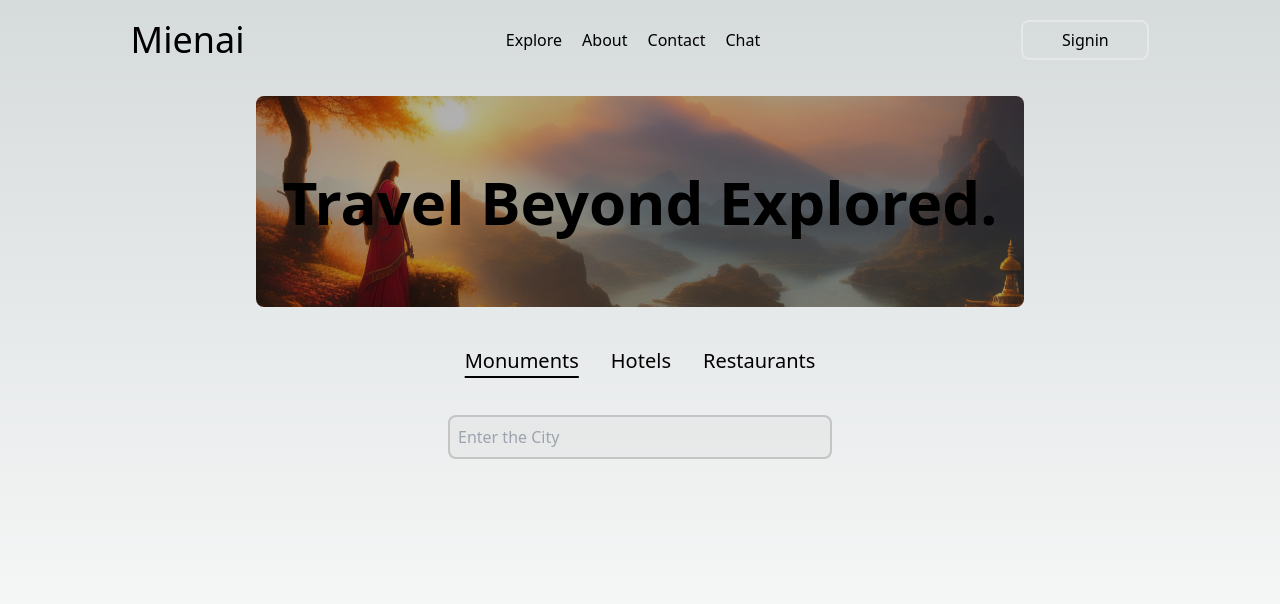
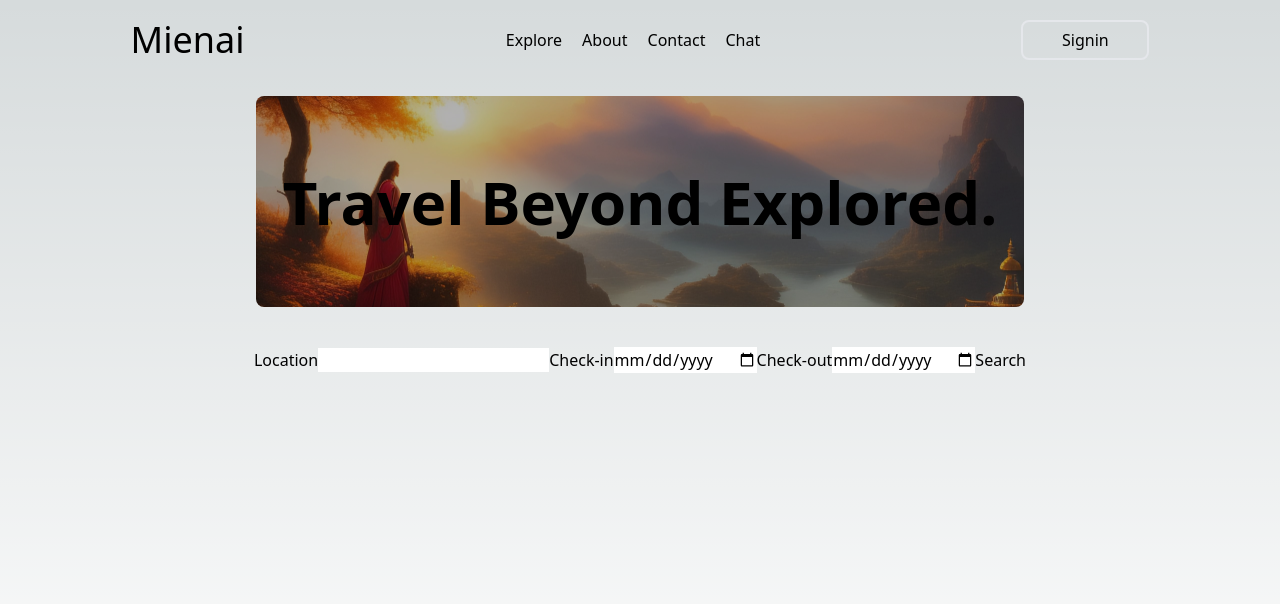
Before and after one commit to abhishekumar-tyagi/Trave, a Next.js app: page /app/explore in a window 1280 px wide. Shown: the top 604 px of the page. Built offline with nearby package versions, Linux system fonts and the light colour scheme; no server answers.

Commit message:
added template code for hotel search

```diff
--- a/components/Explore/Explore.tsx
+++ b/components/Explore/Explore.tsx
@@ -1,4 +1,6 @@
 import { SetStateAction, useState } from "react"
+import SearchHotel from "./SearchHotel";
+import ResultHotel from "./ResultHotel";
 
 
 
@@ -108,7 +110,7 @@ const Explore = () => {
 					Travel Beyond Explored.
 				</div>
 			</div>
-			<div className="flex flex-row gap-8 md:text-xl ">
+			{/* <div className="flex flex-row gap-8 md:text-xl ">
 				<div  onClick={() => handleSelect(1)} className={selected === 1 ? "underline underline-offset-8 cursor-pointer" : "cursor-pointer"}>
 					Monuments
 				</div>
@@ -188,7 +190,9 @@ const Explore = () => {
 						</div>
 					)}
 				</>
-			)}
+			)} */}
+
+			<SearchHotel />
 		</div>
 	)
 }
--- /dev/null
+++ b/components/Explore/ResultHotel.tsx
@@ -0,0 +1,18 @@
+
+
+const ResultHotel = ({ hotels }) => {
+	return (
+	  <div>
+	    <h2>Results</h2>
+	    <ul>
+	      {hotels.map((hotel) => (
+		<li key={hotel.property_code}>
+		  {hotel.property_name} - {hotel.total_price.amount}
+		</li>
+	      ))}
+	    </ul>
+	  </div>
+	);
+};
+
+export default ResultHotel
--- /dev/null
+++ b/components/Explore/SearchHotel.tsx
@@ -0,0 +1,76 @@
+import { useState } from "react";
+import ResultHotel from "./ResultHotel";
+
+
+
+
+const SearchHotel = () => {
+	const [location, setLocation] = useState('');
+	const [checkin, setCheckin] = useState('');
+	const [checkout, setCheckout] = useState('');
+	const [hotels, setHotels] = useState([]);
+	const [error, setError] = useState(null);
+
+	const handleSubmit = async (e: React.FormEvent<HTMLFormElement>) => {
+		e.preventDefault();
+
+		try {
+			const response = await fetch(
+				`https://test.api.amadeus.com/v1/reference-data/locations/hotels/by-city?apikey=9SfCcotomv2uUIqxWUYX0DE1Koxl&location=${location}&check_in=${checkin}&check_out=${checkout}`,
+				{
+					method: 'GET',
+					headers: {
+						'Content-Type': 'application/json',
+						Authorization: 'Bearer 9SfCcotomv2uUIqxWUYX0DE1Koxl',
+					},
+				}
+			);
+			if (!response.ok) {
+				throw new Error(response.statusText);
+			}
+			const data = await response.json();
+			setHotels(data.results);
+			console.log(hotels);
+		} catch (error) {
+
+		  	console.error(error);
+		}
+	};
+	return (
+		 <div>
+			<form onSubmit={handleSubmit}>
+				<label>
+					Location
+				</label>
+				<input
+					type="text"
+					name="location"
+					value={location}
+					onChange={(e) => setLocation(e.target.value)}
+				/>
+				<label>
+					Check-in
+				</label>
+				<input
+					type="date"
+					name="checkin"
+					value={checkin}
+					onChange={(e) => setCheckin(e.target.value)}
+				/>
+				<label>
+					Check-out
+				</label>
+				<input
+					type="date"
+					name="checkout"
+					value={checkout}
+					onChange={(e) => setCheckout(e.target.value)}
+				/>
+				<input type="submit" value="Search" />
+			</form>
+			{hotels.length > 0 && <ResultHotel hotels={hotels} />}
+		</div>
+	)
+}
+
+export default SearchHotel
```
